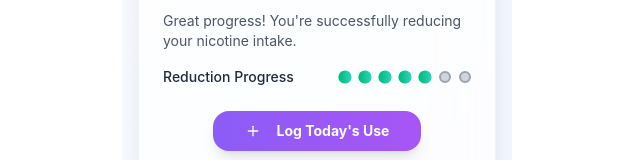
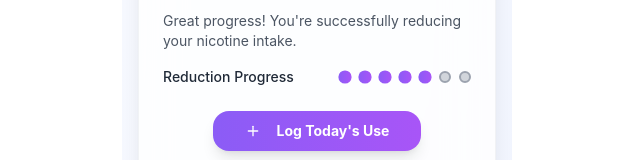
Before and after one commit to justgoof9/Designs, a React (Vite) app: page / in a window 1280 px wide. Shown: the part 325-485 px from the top of the page, without its empty margins (323-963 px from the left). Built offline with nearby package versions, Linux system fonts and the light colour scheme; the HTML template or start-up script is replaced by a standard one.

Commit message:
Update ProgressDots to match the purple gradient design
cgen-3e3cf4a3fce44416b11c2c13a5bfbf71

```diff
--- a/src/components/ui/progress-dots.tsx
+++ b/src/components/ui/progress-dots.tsx
@@ -21,8 +21,8 @@ const ProgressDots = React.forwardRef<HTMLDivElement, ProgressDotsProps>(
             className={cn(
               "w-3 h-3 rounded-full transition-all duration-500",
               index < filledDots
-                ? "bg-gradient-to-r from-[#00B976] to-[#2DD4BF] dark:bg-[#22C55E] scale-110"
-                : "bg-gray-300 dark:bg-[#444444] border-2 border-gray-400 dark:border-[#555555]",
+                ? "bg-gradient-to-r from-[#8B5CF6] to-[#A855F7] dark:bg-gradient-to-r dark:from-[#8B5CF6] dark:to-[#A855F7] scale-110"
+                : "bg-gray-300 dark:bg-[#3A2A48] border-2 border-gray-400 dark:border-[#4A3A58]",
             )}
           />
         ))}
```
